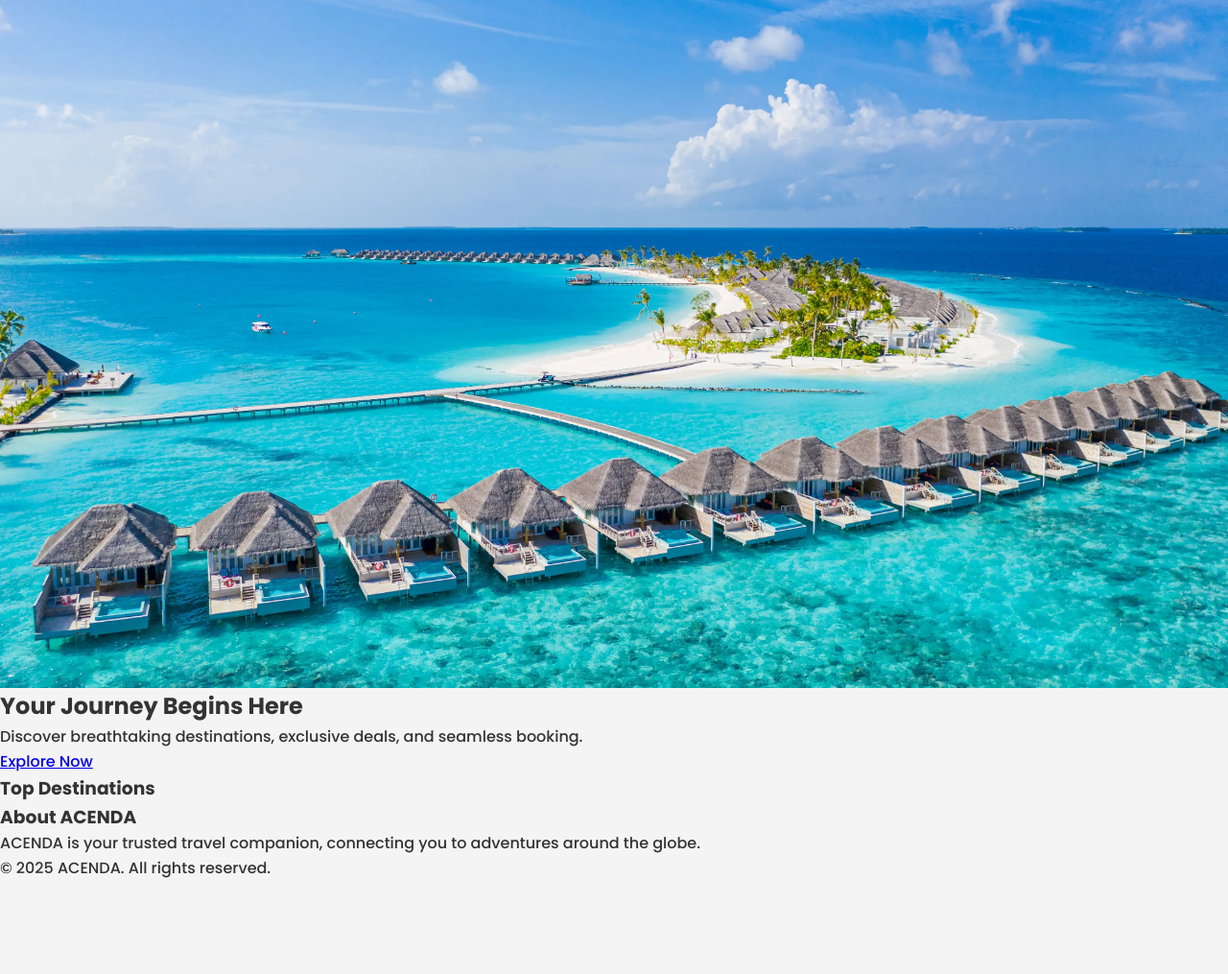
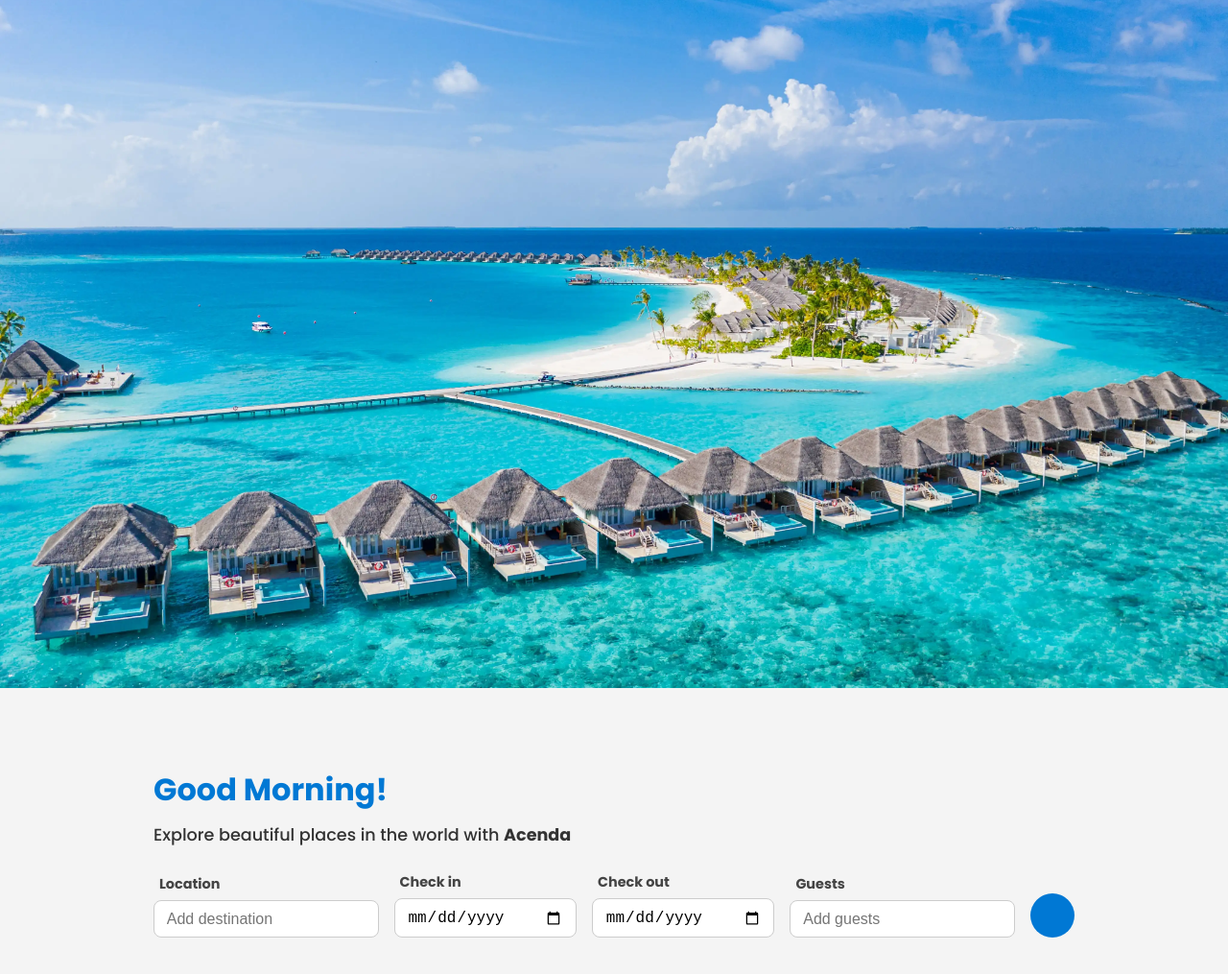
Before and after one commit to codebyrashel/Acenda, a plain HTML site: page index.html in a window 1280 px wide. Shown: the part 83-1098 px from the top of the page at 96% size. Before the commit the page ends 1001 px from the top, so only its background shows below. Drawn offline with Linux system fonts and the light colour scheme.

Commit message:
search-section added

```diff
--- a/assets/css/app.css
+++ b/assets/css/app.css
@@ -15,18 +15,21 @@ body {
 
 /* Navbar styling */
 
-.hero{
+.navbar {
     position: absolute;
+    display: flex;
+    width: 100%;
+    justify-content: space-between;
+    align-items: center;
+    padding: 30px 80px;
     z-index: 1;
-    width: 100%;
+    /* background: linear-gradient(to bottom, rgba(0, 51, 102, 0.8), rgba(0, 51, 102, 0)); */
 }
 
-.navbar {
+.nav-item {
     display: flex;
     justify-content: space-between;
     align-items: center;
-    padding: 30px 80px;
-    /* background: linear-gradient(to bottom, rgba(0, 51, 102, 0.8), rgba(0, 51, 102, 0)); */
 }
 
 .logo {
@@ -58,5 +61,110 @@ body {
     overflow: hidden;
     background: url('../images/tropical-luxury-resort-maldives-acenda.webp') no-repeat center center/cover;
     height: 100vh;
+}
+
+.search-section{
     position: relative;
+    top: -5rem;
+    background-color: #f4f4f4;
+    margin: 160px;
 }
+/*
+.overlay {
+    position: absolute;
+    top: 0;
+    left: 0;
+    width: 100%;
+    height: 100%;
+    background: rgba(0, 0, 0, 0.3);
+    z-index: 1;
+} */
+
+.search-container {
+    position: relative;
+    z-index: 2;
+    background: white;
+    border-radius: 1.2rem;
+    box-shadow: 0 10px 30px rgba(0, 0, 0, 0.15);
+    padding: 2rem;
+    max-width: 960px;
+    width: 100%;
+}
+
+.search-header h1 {
+    color: #0078d4;
+    font-size: 2rem;
+    margin-bottom: 0.5rem;
+}
+
+.search-header p {
+    font-size: 1.1rem;
+    margin-bottom: 1.5rem;
+    color: #333;
+}
+
+.search-form {
+    display: flex;
+    flex-wrap: wrap;
+    gap: 1rem;
+    align-items: flex-end;
+}
+
+.form-group {
+    flex: 1 1 180px;
+    display: flex;
+    flex-direction: column;
+    gap: 0.3rem;
+}
+
+.form-group label {
+    font-weight: 600;
+    font-size: 0.9rem;
+    color: #444;
+}
+
+.form-group i {
+    margin-right: 6px;
+    color: #0078d4;
+}
+
+.form-group input {
+    padding: 0.6rem 0.8rem;
+    border: 1px solid #ccc;
+    border-radius: 8px;
+    font-size: 1rem;
+}
+
+.search-btn {
+    background-color: #0078d4;
+    color: #fff;
+    border: none;
+    border-radius: 50%;
+    width: 46px;
+    height: 46px;
+    display: flex;
+    justify-content: center;
+    align-items: center;
+    cursor: pointer;
+    transition: background 0.3s ease;
+}
+
+.search-btn i {
+    font-size: 1.1rem;
+}
+
+.search-btn:hover {
+    background-color: #005fa3;
+}
+
+@media (max-width: 768px) {
+    .search-form {
+        flex-direction: column;
+        align-items: stretch;
+    }
+
+    .search-btn {
+        width: 100%;
+        border-radius: 10px;
+    }
+}
--- a/index.html
+++ b/index.html
@@ -55,6 +55,7 @@
     <header class="hero">
         <nav class="navbar">
             <div class="logo">ACENDA</div>
+            <div class="nav-item">
                 <ul class="nav-links">
                     <li><a href="#">Home</a></li>
                     <li><a href="#">Destinations</a></li>
@@ -62,51 +63,60 @@
                     <li><a href="#">News</a></li>
                     <li><a href="#">Contact</a></li>
                 </ul>
+            </div>
         </nav>
     </header>
 
     <main>
         <section class="hero-area">
-            <!-- <img src="./assets/images/tropical-luxury-resort-maldives-acenda.webp"
-                alt="Overwater villas at a tropical luxury resort in the Maldives - ACENDA travel" class="hero-bg" />
-            <div class="hero-content">
-                <h1>Your Dream Vacation Awaits</h1>
-                <p>Experience luxury like never before in the Maldives.</p>
-            </div> -->
+
         </section>
     </main>
 
     <!-- HERO SECTION -->
-    <section id="hero">
-        <!-- This is your main call-to-action section -->
-        <h2>Your Journey Begins Here</h2>
+    <section id="hero" class="search-section">
+        <div class="search-header">
+                <h1>Good Morning!</h1>
                 <p>
-            Discover breathtaking destinations, exclusive deals, and seamless
-            booking.
+                    Explore beautiful places in the world with <strong>Acenda</strong>
                 </p>
-        <a href="#destinations">Explore Now</a>
+            </div>
+
+            <form class="search-form" action="#" method="GET" role="search">
+                <div class="form-group">
+                    <label for="location"><i class="fas fa-location-dot"></i> Location</label>
+                    <input type="text" id="location" name="location" placeholder="Add destination" required />
+                </div>
+
+                <div class="form-group">
+                    <label for="checkin"><i class="fas fa-calendar-check"></i> Check in</label>
+                    <input type="date" id="checkin" name="checkin" required />
+                </div>
+
+                <div class="form-group">
+                    <label for="checkout"><i class="fas fa-calendar-day"></i> Check out</label>
+                    <input type="date" id="checkout" name="checkout" required />
+                </div>
+
+                <div class="form-group">
+                    <label for="guests"><i class="fas fa-user-group"></i> Guests</label>
+                    <input type="number" id="guests" name="guests" placeholder="Add guests" min="1" required />
+                </div>
+
+                <button type="submit" class="search-btn" aria-label="Search">
+                    <i class="fas fa-magnifying-glass"></i>
+                </button>
+            </form>
     </section>
 
     <!-- FEATURED DESTINATIONS SECTION -->
-    <section id="destinations">
-        <h3>Top Destinations</h3>
-        <!-- Add cards or images of locations -->
-    </section>
+    <section id="destinations"></section>
 
     <!-- ABOUT SECTION -->
-    <section id="about">
-        <h3>About ACENDA</h3>
-        <p>
-            ACENDA is your trusted travel companion, connecting you to adventures
-            around the globe.
-        </p>
-    </section>
+    <section id="about"></section>
 
     <!-- CONTACT / FOOTER SECTION -->
-    <footer>
-        <p>&copy; 2025 ACENDA. All rights reserved.</p>
-        <!-- Add social media links if needed -->
-    </footer>
+    <footer></footer>
 </body>
 
 </html>
```
Lines whose indentation alone changed are shown as unchanged.
